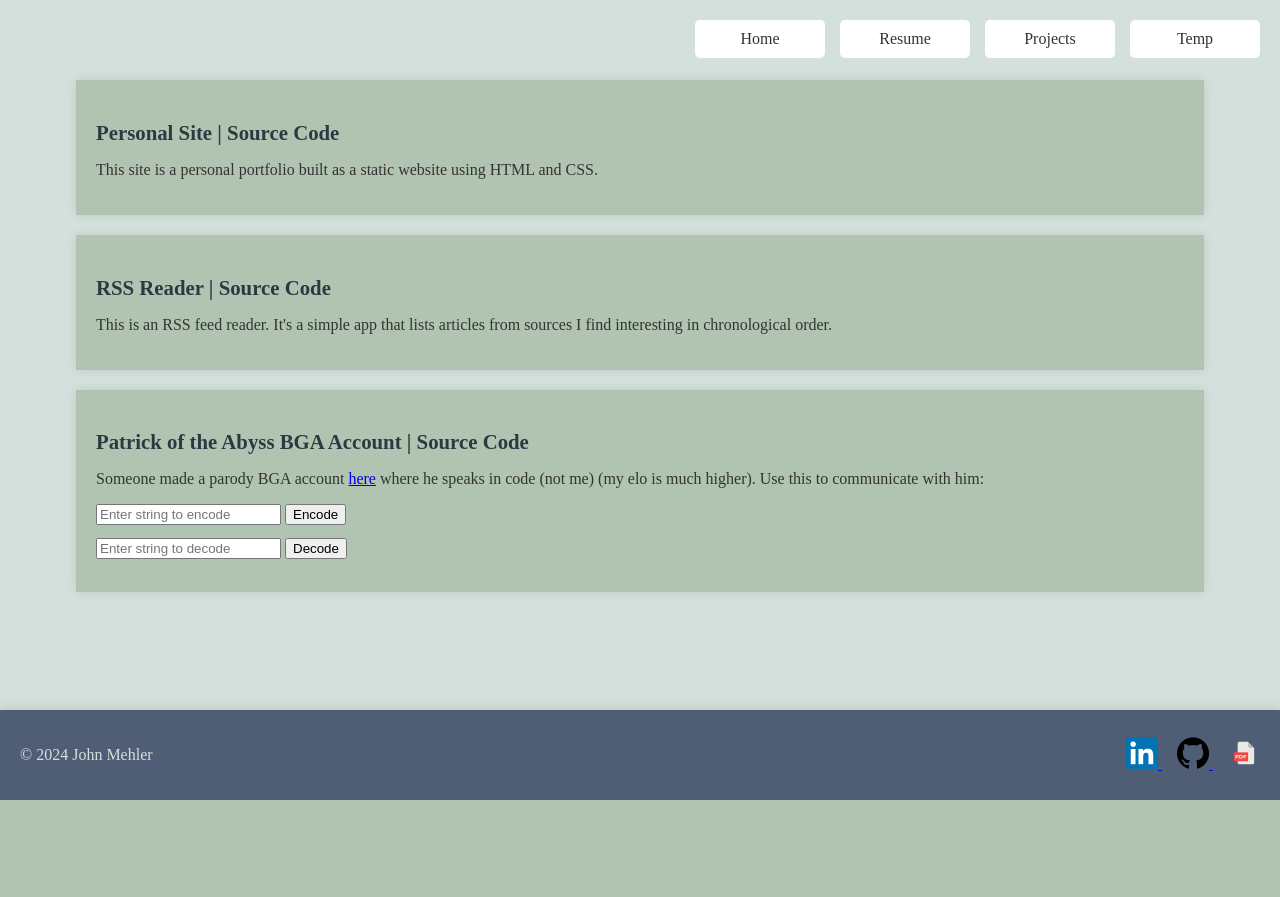
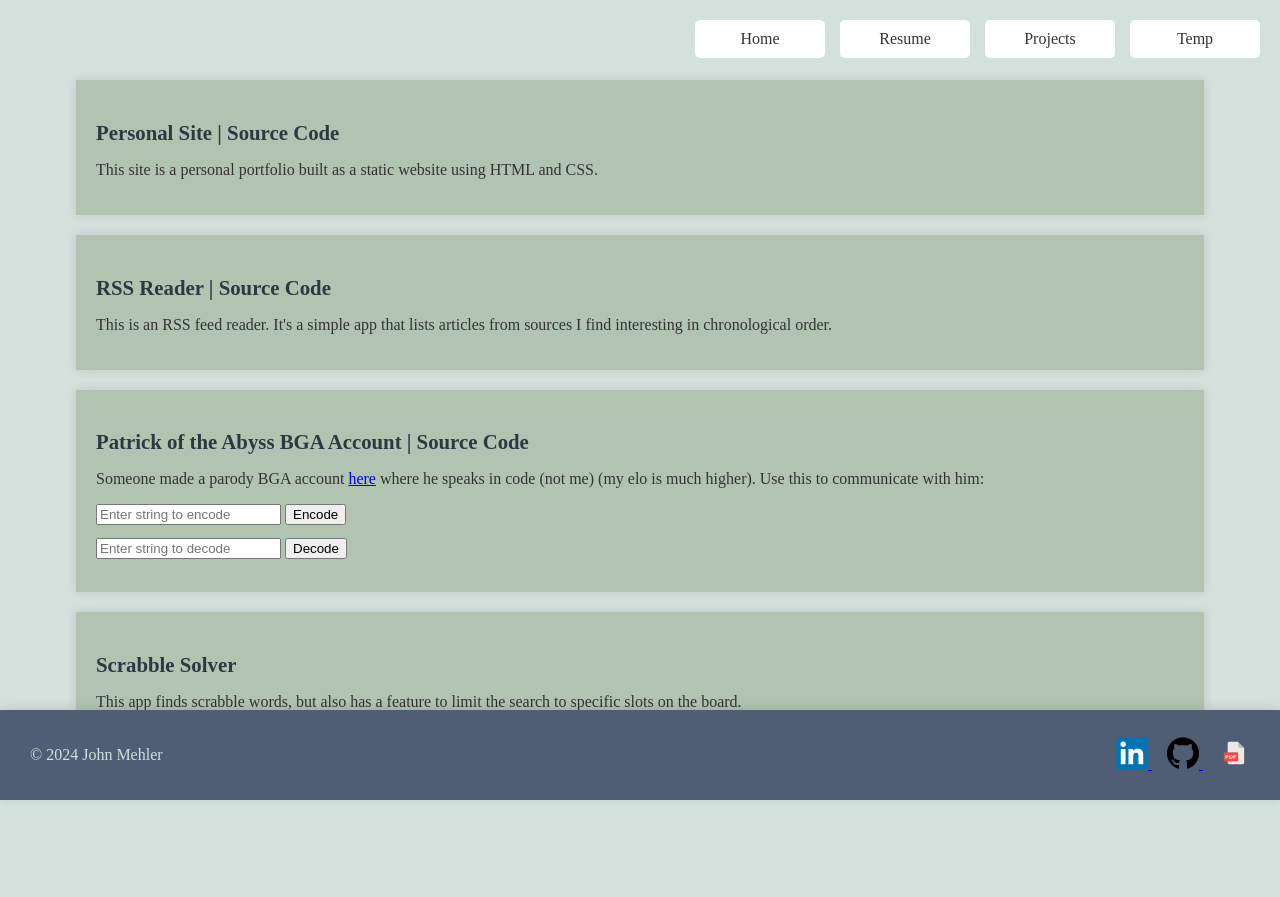
Before and after one commit to johnmehler/Website, a Flask app: page /projects in a window 1280 px wide. Before the commit the page ends 800 px from the top, so only its background shows below. Run offline with Flask 3, Linux system fonts and the light colour scheme.

Commit message:
Updating CSS, adding scrabble

```diff
--- a/static/css/header.css
+++ b/static/css/header.css
@@ -46,10 +46,18 @@
     align-items: center; /* Vertically center content */
     padding: 20px 30px; /* Increased padding for a taller footer */
     box-shadow: 0 -2px 10px rgba(0, 0, 0, 0.1);
-    position: absolute;
-    bottom: 0;
+    position: fixed; /* Fixed position to stay at the bottom */
+    bottom: 0; /* Align to the bottom of the viewport */
     width: 100%; /* Full width of the container */
     box-sizing: border-box; /* Include padding in the element's total width and height */
+    background-color: #4f5d75; /* Add a background color to ensure visibility */
+    color: #d3e0dc; /* Light greyish-green */
+    z-index: 1000; /* Ensure it stays above other elements */
+}
+
+/* Ensure there is space at the bottom so content isn't hidden behind the footer */
+body {
+    padding-bottom: 80px; /* Adjust to match or exceed the footer height */
 }
 
 .footer-left p {
--- a/static/css/projects.css
+++ b/static/css/projects.css
@@ -145,9 +145,21 @@ ul li a:hover, ul li a:focus {
 
 /* Footer */
 .site-footer {
-    text-align: center;
-    padding: 20px;
-    background-color: #4f5d75; /* Soft grey */
+    display: flex;
+    justify-content: space-between; /* Space between left and right sections */
+    align-items: center; /* Vertically center content */
+    padding: 20px 30px; /* Increased padding for a taller footer */
+    box-shadow: 0 -2px 10px rgba(0, 0, 0, 0.1);
+    position: fixed; /* Fixed position to stay at the bottom */
+    bottom: 0; /* Align to the bottom of the viewport */
+    width: 100%; /* Full width of the container */
+    box-sizing: border-box; /* Include padding in the element's total width and height */
+    background-color: #4f5d75; /* Add a background color to ensure visibility */
     color: #d3e0dc; /* Light greyish-green */
-    box-shadow: 0 -2px 10px rgba(0, 0, 0, 0.1);
+    z-index: 1000; /* Ensure it stays above other elements */
 }
+
+/* Ensure there is space at the bottom so content isn't hidden behind the footer */
+body {
+    padding-bottom: 80px; /* Adjust to match or exceed the footer height */
+}
--- a/static/css/styles.css
+++ b/static/css/styles.css
@@ -50,11 +50,17 @@ body {
     box-shadow: 0 0 10px rgba(0, 0, 0, 0.1);
 }
 
-/* Footer */
 .site-footer {
-    text-align: center;
-    padding: 20px;
-    background-color: #4f5d75; /* Soft grey */
+    display: flex;
+    justify-content: space-between; /* Space between left and right sections */
+    align-items: center; /* Vertically center content */
+    padding: 20px 30px; /* Increased padding for a taller footer */
+    box-shadow: 0 -2px 10px rgba(0, 0, 0, 0.1);
+    position: fixed; /* Fixed position to stay at the bottom */
+    bottom: 0; /* Align to the bottom of the viewport */
+    width: 100%; /* Full width of the container */
+    box-sizing: border-box; /* Include padding in the element's total width and height */
+    background-color: #4f5d75; /* Add a background color to ensure visibility */
     color: #d3e0dc; /* Light greyish-green */
-    box-shadow: 0 -2px 10px rgba(0, 0, 0, 0.1);
+    z-index: 1000; /* Ensure it stays above other elements */
 }
--- a/templates/projects.html
+++ b/templates/projects.html
@@ -28,6 +28,7 @@
             {% include '/projects/personal-site.html' %}
             {% include '/projects/rss.html' %}
             {% include '/projects/abyss.html' %}
+            {% include '/projects/scrabber.html' %}
         </div>
     </section>
 
--- a/templates/projects/abyss.html
+++ b/templates/projects/abyss.html
@@ -8,12 +8,10 @@
     <input type="text" id="encodeInput" placeholder="Enter string to encode">
     <button id="encodeButton">Encode</button>
     <pre id="encodeText"></pre>
-
     <!-- Decoder -->
     <input type="text" id="inputText" placeholder="Enter string to decode">
     <button id="decodeButton">Decode</button>
     <pre id="decodeOutput"></pre>
-
     <script>
        // Define the substitution keys
        const keys = [
@@ -61,26 +59,33 @@
        document.getElementById('encodeText').textContent = `Encoded response: ${encodedOutput}`;
        });
 
-        // Helper function to generate all possible combinations (for decoding)
-        function* cartesianProduct(...arrays) {
-            const [head, ...tail] = arrays;
-            const remainder = tail.length > 0 ? cartesianProduct(...tail) : [[]];
-            for (let r of remainder) for (let h of head) yield [h, ...r];
+       // Check if a word matches the input string using the substitution rules
+       function matchesCipher(word, inputString, subDict) {
+       if (word.length !== inputString.length) {
+       return false;
+       }
+       for (let i = 0; i < word.length; i++) {
+       const cipherChar = inputString[i].toUpperCase();
+       const wordChar = word[i].toUpperCase();
+
+       // If cipher character is not in subDict, it must match exactly
+       if (!subDict[cipherChar]) {
+           if (cipherChar !== wordChar) return false;
+       }
+       // If cipher character has possible substitutions, check for match
+       else if (!subDict[cipherChar].includes(wordChar)) {
+           return false;
+       }
+       }
+       return true;
        }
 
-        // Generate possible substitutions for decoding
-        function generateCombinations(word, subDict) {
-            const possibleSubs = Array.from(word.toUpperCase()).map(char => subDict[char] || [char]);
-            return Array.from(cartesianProduct(...possibleSubs)).map(comb => comb.join('').toLowerCase());
-        }
-
-        // Function to decode string and find matches in dictionary
+       // Function to decode string and find matches in the dictionary
        async function decodeString(inputString, subDict, dictionary, outputCallback) {
-            const words = inputString.split(' ');
+       const words = inputString.split(/[\s,\.]+/);
        for (let i = 0; i < words.length; i++) {
        const word = words[i];
-                const possibleWords = generateCombinations(word, subDict);
-                const matches = possibleWords.filter(example => dictionary.includes(example));
+       const matches = dictionary.filter(dictWord => matchesCipher(dictWord, word, subDict));
        let result;
        if (matches.length > 0) {
            result = `Matches for word ${i + 1} (${word}): ${matches.join(', ')}`;
@@ -130,5 +135,6 @@
 
        // Add event listener to the decode button
        document.getElementById('decodeButton').addEventListener('click', runDecoder);
+
     </script>
  </div>
--- /dev/null
+++ b/templates/projects/scrabber.html
@@ -0,0 +1,6 @@
+<div class="content-column middle">
+    <h3>
+        <a href="{{ url_for('Temp') }}">Scrabble Solver</a>
+    </h3>
+    <p class="description">This app finds scrabble words, but also has a feature to limit the search to specific slots on the board.</p>
+</div>
```
Also changed, not shown: templates/header.html (added, +9 -0 lines), templates/index.html (+1 -6 lines). Lines whose indentation alone changed are shown as unchanged.
